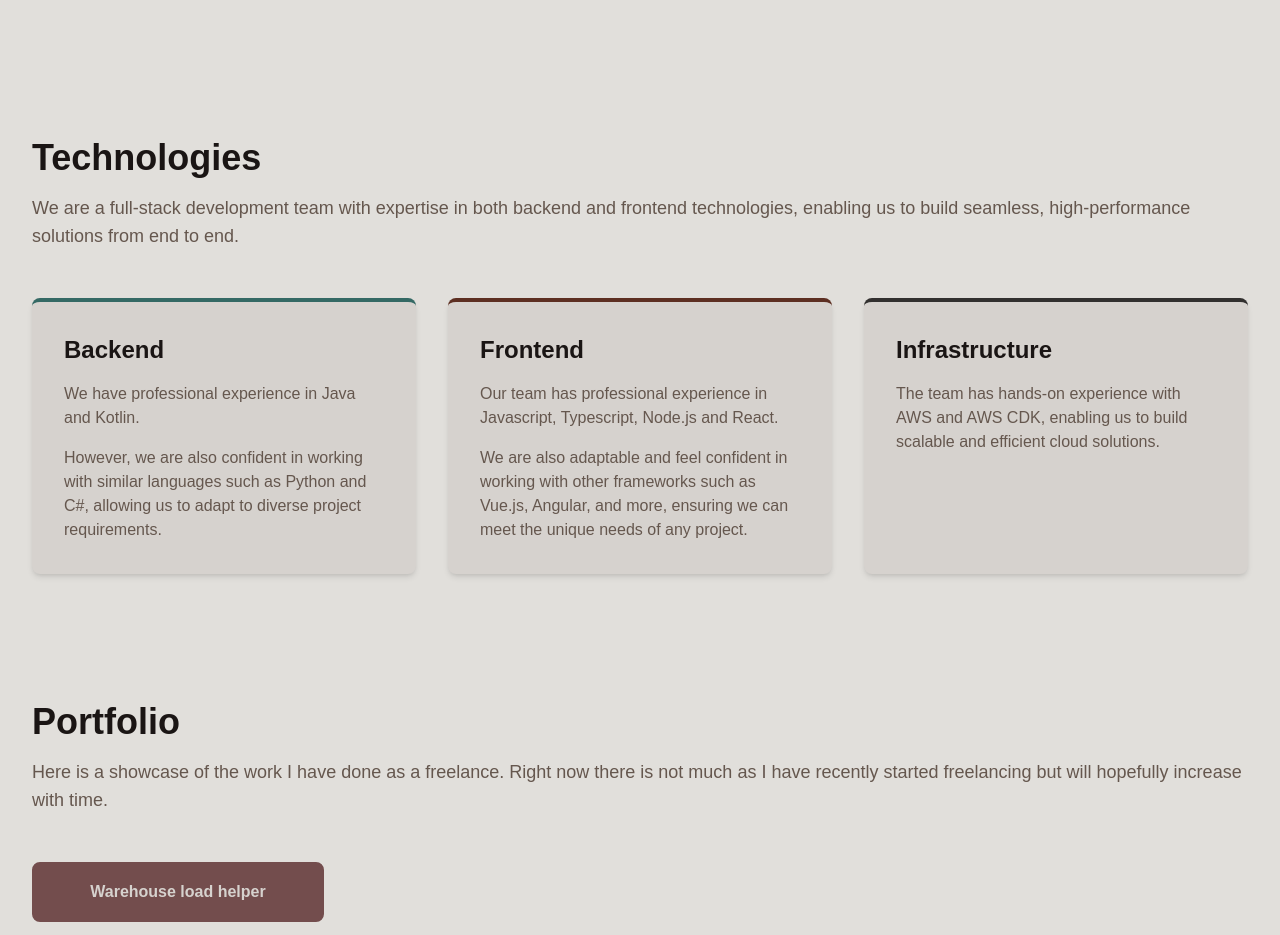
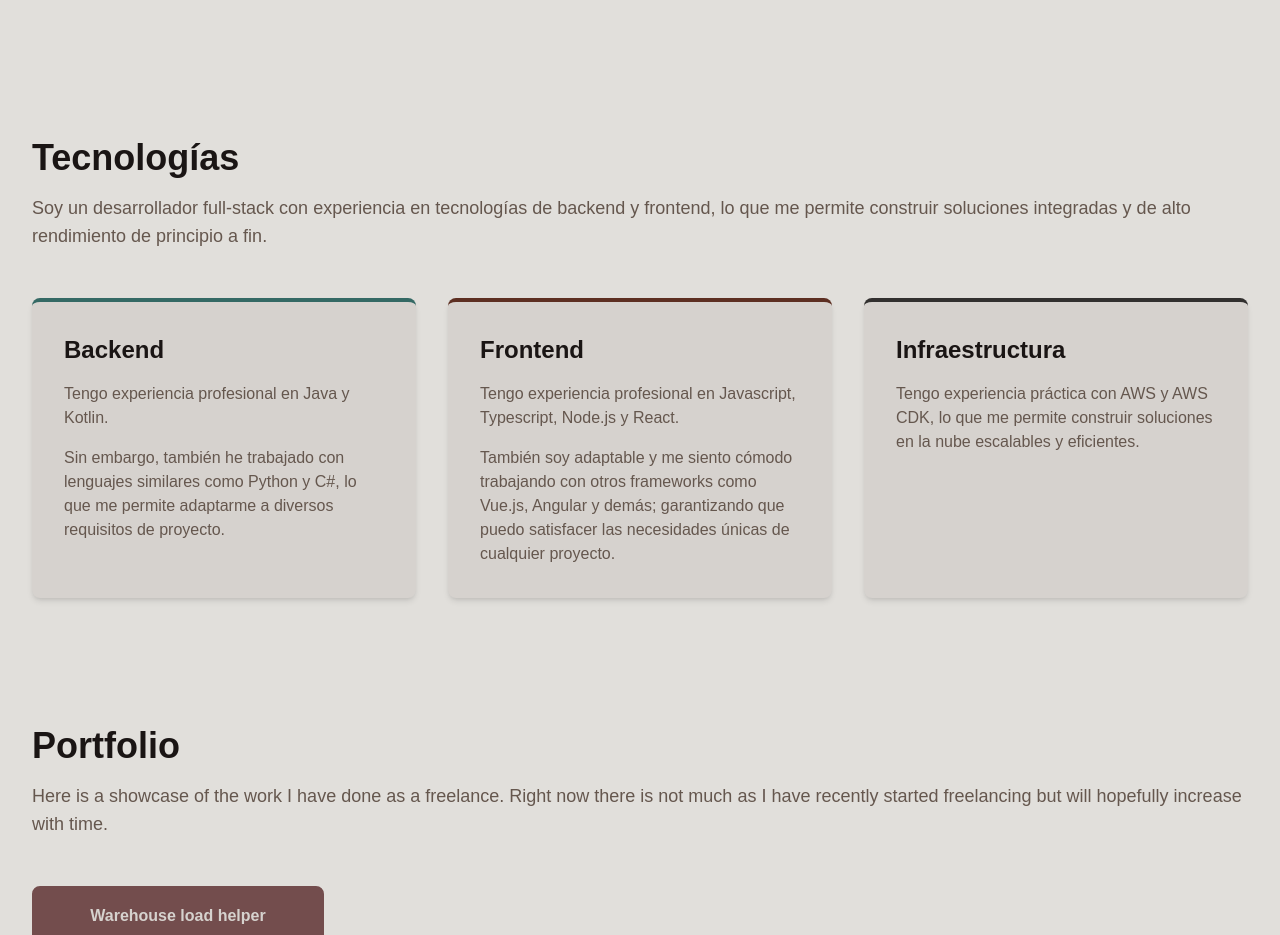
Before and after one commit to pablopenna/rockmary, a Next.js app: page /es in a window 1280 px wide. Shown: the part 1060-1995 px from the top of the page. Built offline with nearby package versions, Linux system fonts and the light colour scheme.

Commit message:
i18n: translate Technologies section

```diff
--- a/src/app/components/Technologies.tsx
+++ b/src/app/components/Technologies.tsx
@@ -1,38 +1,46 @@
-export default function Technologies() {
+import { getTranslation, Locale } from "../i18n";
+
+interface TechnologiesProps {
+  locale: Locale
+}
+
+export default function Technologies({ locale }: TechnologiesProps) {
+  const t = getTranslation.bind(null, locale);
+
   return (
     <section id="technologies" className="py-16 bg-base-two">
       <div className="max-w-7xl mx-auto px-4 sm:px-6 lg:px-8">
-        <h2 className="text-4xl font-bold text-contrast mb-4">Technologies</h2>
-        <p className="text-lg text-contrast-two mb-12">We are a full-stack development team with expertise in both backend and frontend technologies, enabling us to build seamless, high-performance solutions from end to end.</p>
+        <h2 className="text-4xl font-bold text-contrast mb-4">{t("TECHNOLOGIES_TITLE")}</h2>
+        <p className="text-lg text-contrast-two mb-12">{t("TECHNOLOGIES_PARAGRAPH")}</p>
 
         <div className="grid md:grid-cols-3 gap-8">
           {/* Backend */}
           <div className="bg-base p-8 rounded-lg shadow-md border-t-4 border-aux-1">
-            <h3 className="text-2xl font-bold text-contrast mb-4">Backend</h3>
+            <h3 className="text-2xl font-bold text-contrast mb-4">{t("TECHNOLOGIES_BACKEND_TITLE")}</h3>
             <p className="text-contrast-two mb-4">
-              We have professional experience in Java and Kotlin.
+              {t("TECHNOLOGIES_BACKEND_P1")}
             </p>
             <p className="text-contrast-two">
-              However, we are also confident in working with similar languages such as Python and C#, allowing us to adapt to diverse project requirements.
+              {t("TECHNOLOGIES_BACKEND_P2")}
             </p>
           </div>
 
           {/* Frontend */}
           <div className="bg-base p-8 rounded-lg shadow-md border-t-4 border-aux-2">
-            <h3 className="text-2xl font-bold text-contrast mb-4">Frontend</h3>
+            <h3 className="text-2xl font-bold text-contrast mb-4">{t("TECHNOLOGIES_FRONTEND_TITLE")}</h3>
             <p className="text-contrast-two mb-4">
-              Our team has professional experience in Javascript, Typescript, Node.js and React.
+              {t("TECHNOLOGIES_FRONTEND_P1")}
             </p>
             <p className="text-contrast-two">
-              We are also adaptable and feel confident in working with other frameworks such as Vue.js, Angular, and more, ensuring we can meet the unique needs of any project.
+              {t("TECHNOLOGIES_FRONTEND_P2")}
             </p>
           </div>
 
           {/* Infrastructure */}
           <div className="bg-base p-8 rounded-lg shadow-md border-t-4 border-aux-3">
-            <h3 className="text-2xl font-bold text-contrast mb-4">Infrastructure</h3>
+            <h3 className="text-2xl font-bold text-contrast mb-4">{t("TECHNOLOGIES_INFRA_TITLE")}</h3>
             <p className="text-contrast-two">
-              The team has hands-on experience with AWS and AWS CDK, enabling us to build scalable and efficient cloud solutions.
+              {t("TECHNOLOGIES_INFRA_P1")}
             </p>
           </div>
         </div>
--- a/src/app/i18n/translations/en.json
+++ b/src/app/i18n/translations/en.json
@@ -15,4 +15,15 @@
     "HOW_I_CAN_HELP_SERVICE_SUPPORT_DESC": "I provide on-demand development power to help you quickly scale and move faster.",
     "HOW_I_CAN_HELP_CTA_PREFIX": "Sounds good?",
     "HOW_I_CAN_HELP_CTA_LINK": "Get in touch to get started!"
+    ,
+    "TECHNOLOGIES_TITLE": "Technologies",
+    "TECHNOLOGIES_PARAGRAPH": "I am a full-stack developer with expertise in both backend and frontend technologies, enabling me to build seamless, high-performance solutions from end to end.",
+    "TECHNOLOGIES_BACKEND_TITLE": "Backend",
+    "TECHNOLOGIES_BACKEND_P1": "I have professional experience in Java and Kotlin.",
+    "TECHNOLOGIES_BACKEND_P2": "I am also confident working with similar languages such as Python and C#, allowing me to adapt to diverse project requirements.",
+    "TECHNOLOGIES_FRONTEND_TITLE": "Frontend",
+    "TECHNOLOGIES_FRONTEND_P1": "I have professional experience in Javascript, Typescript, Node.js and React.",
+    "TECHNOLOGIES_FRONTEND_P2": "I am also adaptable and confident working with other frameworks such as Vue.js, Angular, and more, ensuring I can meet the unique needs of any project.",
+    "TECHNOLOGIES_INFRA_TITLE": "Infrastructure",
+    "TECHNOLOGIES_INFRA_P1": "I have hands-on experience with AWS and AWS CDK, enabling me to build scalable and efficient cloud solutions."
 }
--- a/src/app/i18n/translations/es.json
+++ b/src/app/i18n/translations/es.json
@@ -15,4 +15,15 @@
     "HOW_I_CAN_HELP_SERVICE_SUPPORT_DESC": "Ofrezco capacidad de desarrollo bajo demanda para ayudarte a escalar y avanzar más rápido.",
     "HOW_I_CAN_HELP_CTA_PREFIX": "¿Suena bien?",
     "HOW_I_CAN_HELP_CTA_LINK": "¡Ponte en contacto para comenzar!"
+    ,
+    "TECHNOLOGIES_TITLE": "Tecnologías",
+    "TECHNOLOGIES_PARAGRAPH": "Soy un desarrollador full-stack con experiencia en tecnologías de backend y frontend, lo que me permite construir soluciones integradas y de alto rendimiento de principio a fin.",
+    "TECHNOLOGIES_BACKEND_TITLE": "Backend",
+    "TECHNOLOGIES_BACKEND_P1": "Tengo experiencia profesional en Java y Kotlin.",
+    "TECHNOLOGIES_BACKEND_P2": "Sin embargo, también he trabajado con lenguajes similares como Python y C#, lo que me permite adaptarme a diversos requisitos de proyecto.",
+    "TECHNOLOGIES_FRONTEND_TITLE": "Frontend",
+    "TECHNOLOGIES_FRONTEND_P1": "Tengo experiencia profesional en Javascript, Typescript, Node.js y React.",
+    "TECHNOLOGIES_FRONTEND_P2": "También soy adaptable y me siento cómodo trabajando con otros frameworks como Vue.js, Angular y demás; garantizando que puedo satisfacer las necesidades únicas de cualquier proyecto.",
+    "TECHNOLOGIES_INFRA_TITLE": "Infraestructura",
+    "TECHNOLOGIES_INFRA_P1": "Tengo experiencia práctica con AWS y AWS CDK, lo que me permite construir soluciones en la nube escalables y eficientes."
 }
--- a/src/app/page.tsx
+++ b/src/app/page.tsx
@@ -21,7 +21,7 @@ export default function DefaultHome({locale = 'en'}: HomeProps) {
         <Header />
         <WhoWeAre locale={locale}/>
         <HowICanHelp locale={locale}/>
-        <Technologies />
+        <Technologies locale={locale}/>
         <Portfolio />
         <Pricing />
         <Contact />
```
